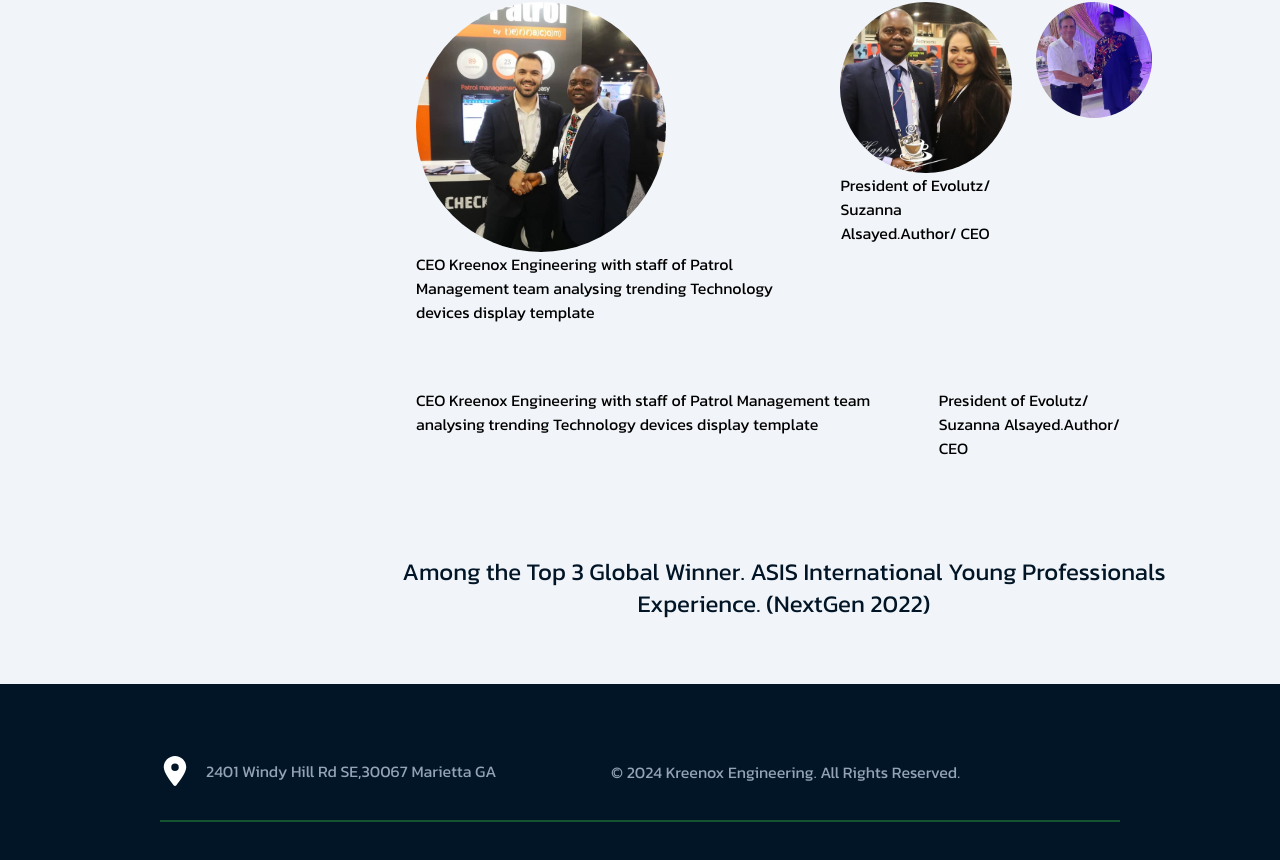
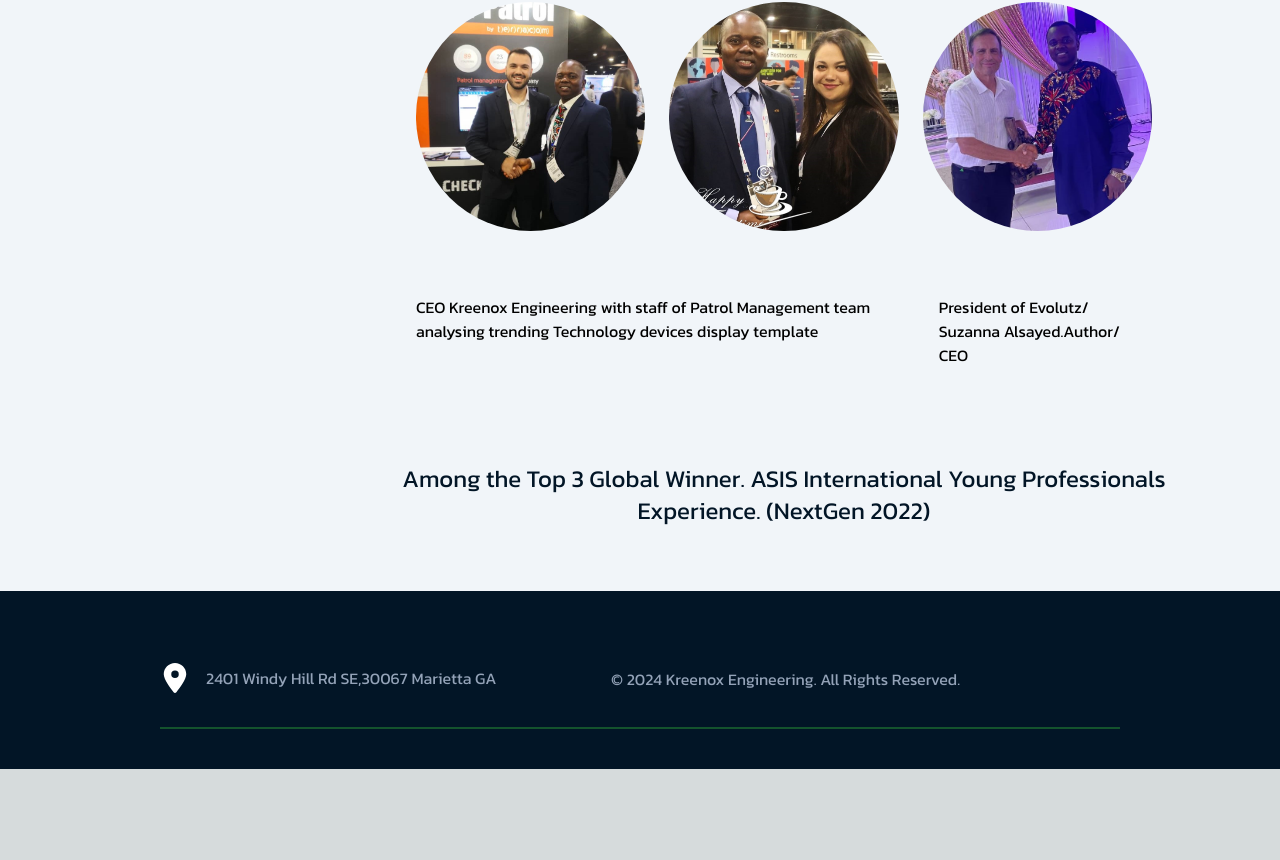
Before and after one commit to Gohskoh0/hello, a Next.js app: page /profile in a window 1280 px wide. Shown: the part 1404-2264 px from the top of the page. After the commit the page ends 2173 px from the top, so only its background shows below. Built offline with nearby package versions, Linux system fonts and the light colour scheme.

Commit message:
Update page.jsx

```diff
--- a/app/profile/page.jsx
+++ b/app/profile/page.jsx
@@ -68,12 +68,10 @@ export default function CompanyProfile() {
                     <div className="px-16 sm:px-8 flex flex-col md:flex-row gap-8 md:gap-6 pb-16">
                         <div>
                             <Image width={250} height={250} className="rounded-full" src="/uche5.jpg" alt="" />
-                            <p>CEO Kreenox Engineering with staff of Patrol Management team analysing trending Technology devices display template</p>
                         </div>
 
                         <div>
                             <Image width={250} height={250} className="rounded-full" src="/uche 4.jpg" alt="" />
-                            <p>President of Evolutz/ Suzanna Alsayed.Author/ CEO</p>
                         </div>
                         <div>
                             <Image width={250} height={250} className="rounded-full" src="/uche 2.jpg" alt="" />
```
